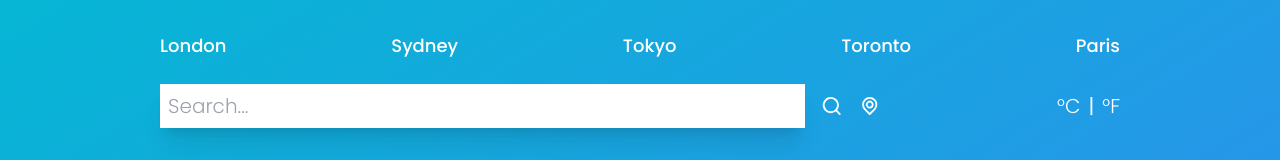
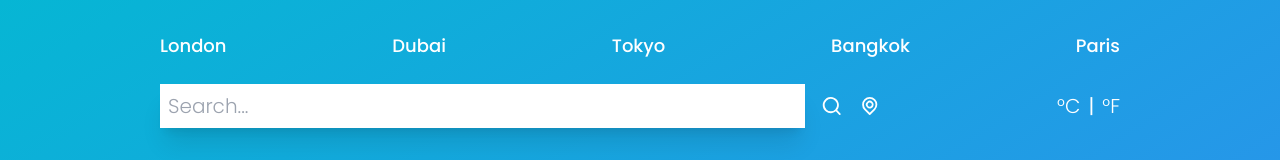
Before and after one commit to klam2k20/Weather, a React (Create React App) app: page / in a window 1280 px wide. Shown: the top 160 px of the page. Built offline with nearby package versions, Linux system fonts and the light colour scheme; no server answers.

Commit message:
Connect header city buttons to setQuery

```diff
--- a/src/App.jsx
+++ b/src/App.jsx
@@ -8,7 +8,7 @@ import ForcastOverview from './components/ForcastOverview';
 import getWeatherData from './services/weather';
 
 function App() {
-  const [query] = useState({
+  const [query, setQuery] = useState({
     lat: 40.650002,
     lon: -73.949997,
   });
@@ -29,14 +29,14 @@ function App() {
      * TODO: Update input
      *  TODO: Input on icon click and on enter
      *  TODO: Using location
-     * TODO: Update select buttons
      * TODO: Update selecting units
+     * TODO: Add toasts
     */
 
     <div className="App">
       <div className="bg-gradient-to-br from-cyan-500 to-blue-500 shadow-xl shadow-grey-500">
         <div className="flex flex-col gap-y-6 xl:max-w-screen-lg h-screen mx-auto py-8 px-4 md:px-8">
-          <Header />
+          <Header handleClick={setQuery} />
           <Search />
           {weatherData && (
           <>
--- a/src/components/Header.jsx
+++ b/src/components/Header.jsx
@@ -1,4 +1,5 @@
 import React from 'react';
+import PropTypes from 'prop-types';
 
 const cities = [
   {
@@ -7,7 +8,7 @@ const cities = [
   },
   {
     id: 2,
-    title: 'Sydney',
+    title: 'Dubai',
   },
   {
     id: 3,
@@ -15,14 +16,14 @@ const cities = [
   },
   {
     id: 4,
-    title: 'Toronto',
+    title: 'Bangkok',
   },
   {
     id: 5,
     title: 'Paris',
   },
 ];
-function Header() {
+function Header({ handleClick }) {
   return (
     <div className="flex justify-between items-center">
       {cities.map((city) => (
@@ -30,6 +31,7 @@ function Header() {
           className="text-white font-medium text-md sm:text-lg cursor-pointer"
           key={city.id}
           type="button"
+          onClick={() => handleClick({ q: city.title })}
         >
           {city.title}
         </button>
@@ -38,4 +40,7 @@ function Header() {
   );
 }
 
+Header.propTypes = {
+  handleClick: PropTypes.func.isRequired,
+};
 export default Header;
```
